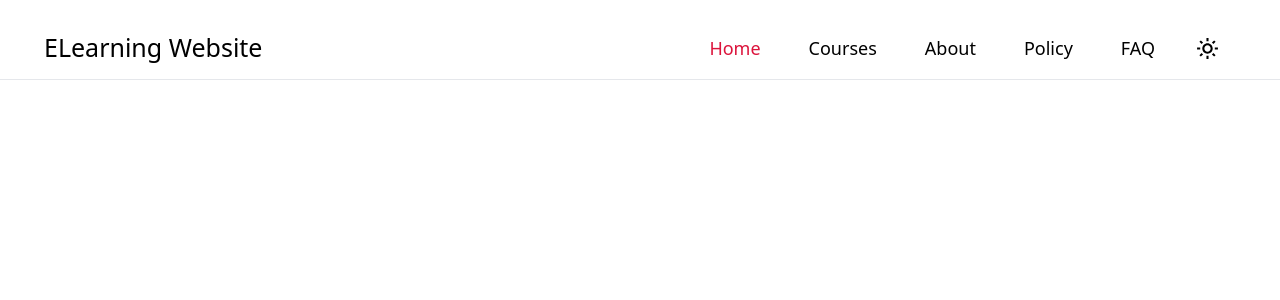
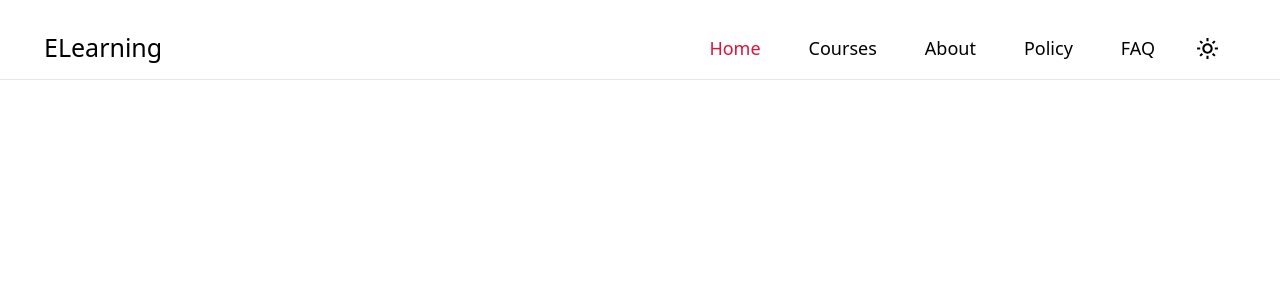
Before and after one commit to ashraful99-98/eLearning, a Next.js app: page / in a window 1280 px wide. Shown: the top 300 px of the page. Built offline with nearby package versions, Linux system fonts and the light colour scheme.

Commit message:
added all

```diff
--- a/app/components/Header.tsx
+++ b/app/components/Header.tsx
@@ -35,7 +35,7 @@ const Header:FC<Props> = ({activeItem}) =>{
             <Link href={"/"}
             className={`text-[25px] font-Poppins font-[500] text-black dark:text-white`}
             >
-            ELearning Website
+            ELearning
             </Link>
           </div>
           <div className="flex items-center">
```
